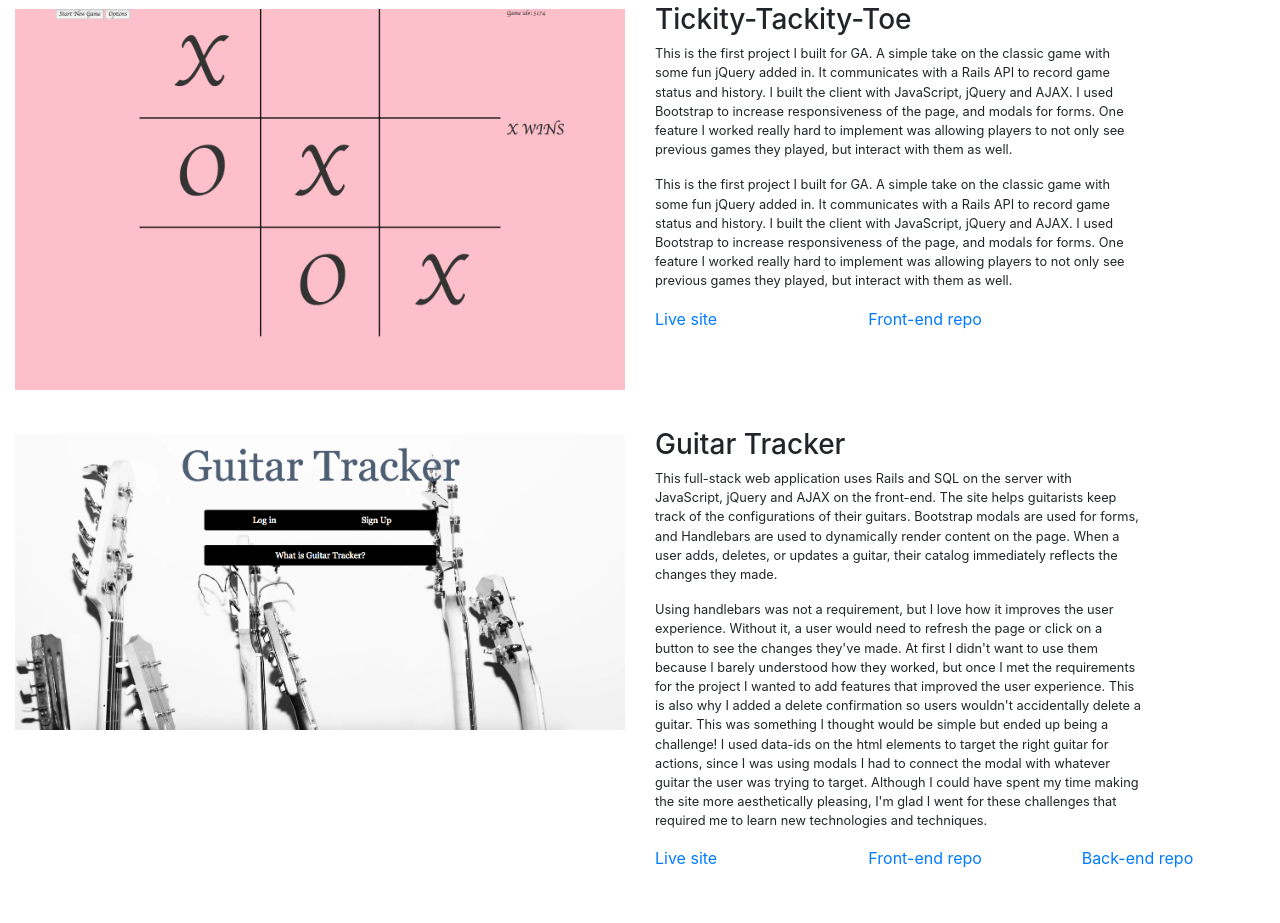
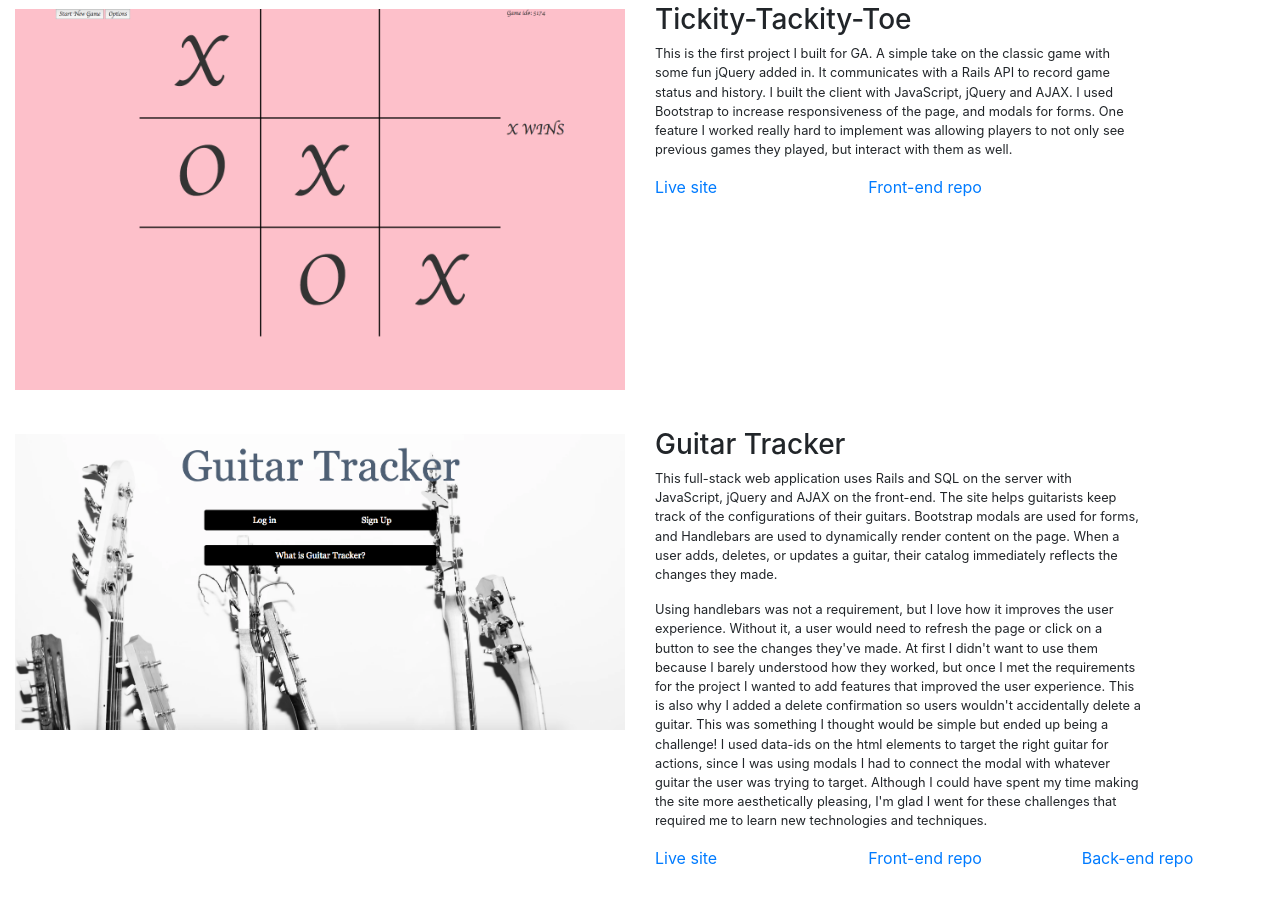
Before and after one commit to jal90/jal90.github.io, a website with bundled scripts: page index.html in a window 1280 px wide. Shown: the part 1667-2590 px from the top of the page. Built offline with nearby package versions, Linux system fonts and the light colour scheme.

Commit message:
Delete repeated paragraph
Delete repeated paragraph

```diff
--- a/index.html
+++ b/index.html
@@ -127,8 +127,6 @@
           <h3>Tickity-Tackity-Toe</h3>
           <p class="project-text">This is the first project I built for GA. A simple take on the classic game with some fun jQuery added in. It communicates with a Rails API to record game status and history. I built the client with JavaScript, jQuery and AJAX. I used Bootstrap to increase responsiveness of the page, and modals for forms. One feature I worked really hard to implement was allowing players to not only see previous games they played, but interact with them as well.
           </p>
-          <p class="project-text">This is the first project I built for GA. A simple take on the classic game with some fun jQuery added in. It communicates with a Rails API to record game status and history. I built the client with JavaScript, jQuery and AJAX. I used Bootstrap to increase responsiveness of the page, and modals for forms. One feature I worked really hard to implement was allowing players to not only see previous games they played, but interact with them as well.
-          </p>
           <div class="row">
             <div class="col-lg-4">
               <a href="https://jal90.github.io/Tic-Tac-Toe-Game" target="_blank">Live site</a>
```
